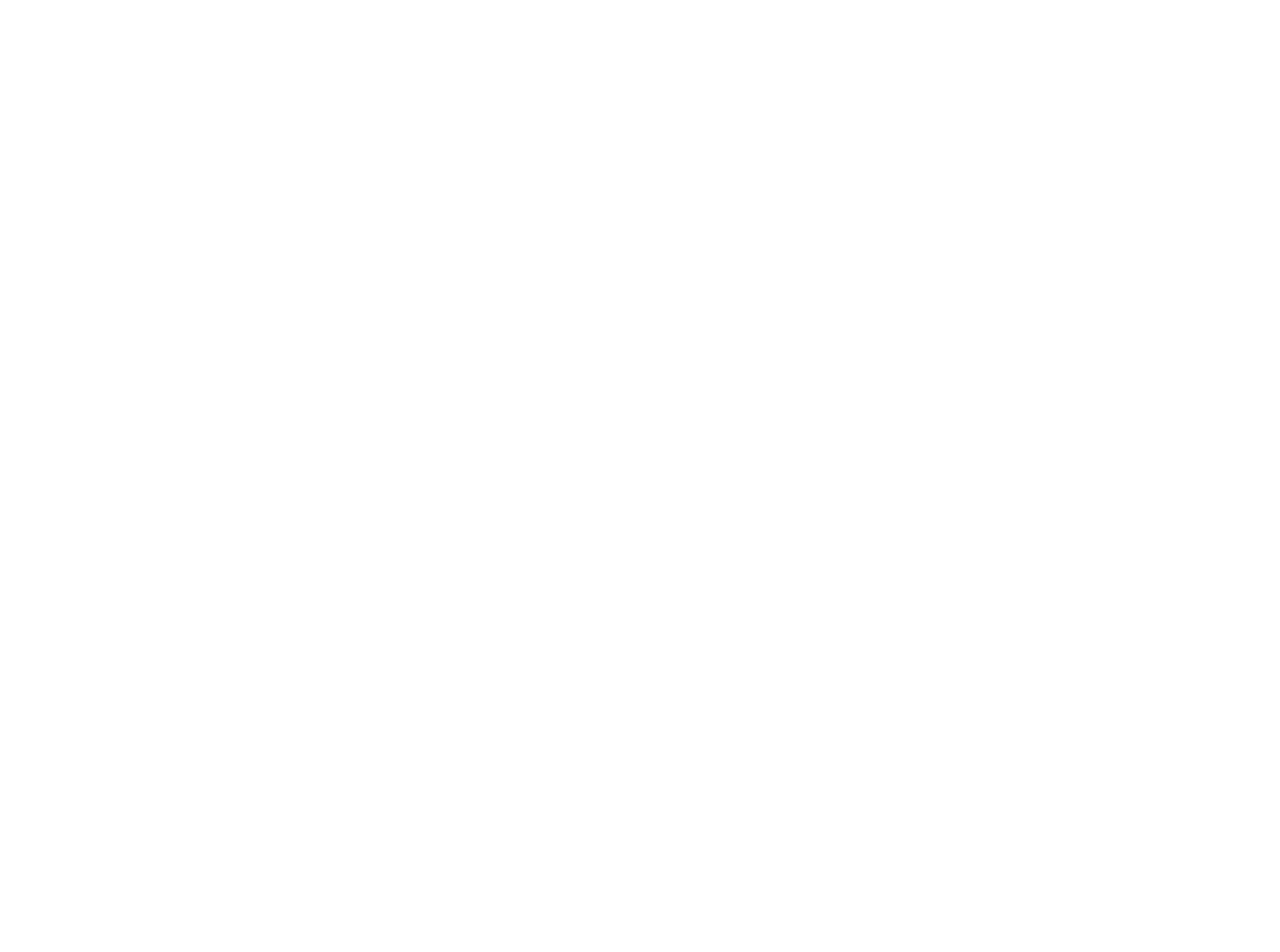
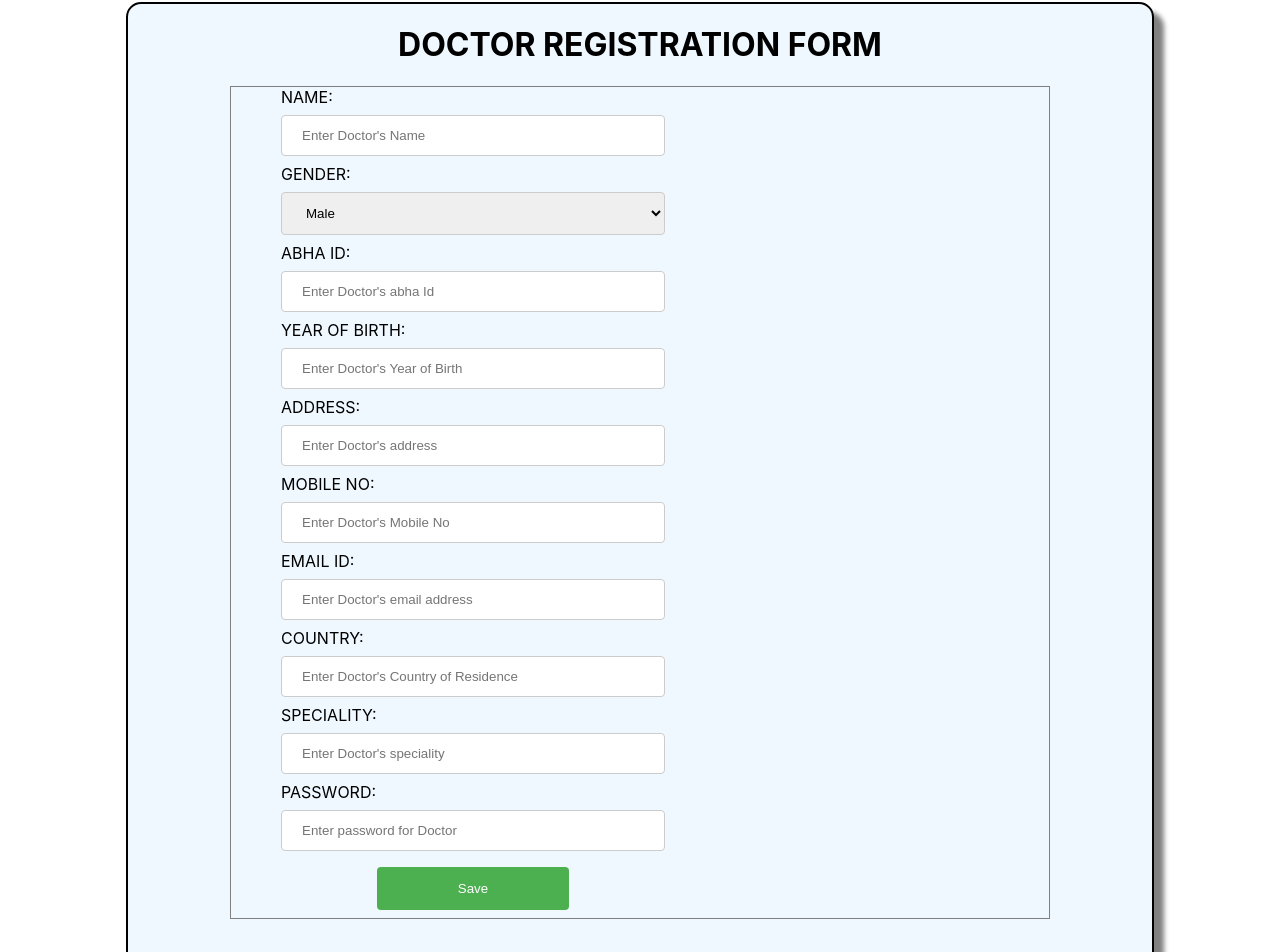
Before and after one commit to anshulsankhyan/Hospital-System-ABDM-, a React (Create React App) app in the folder frontend/: page /doctoradd in a window 1280 px wide. Shown: the part 142-1094 px from the top of the page. Before the commit the page ends 800 px from the top, so only its background shows below. Built offline with nearby package versions, Linux system fonts and the light colour scheme.

Commit message:
Added routes

```diff
--- a/frontend/src/App.js
+++ b/frontend/src/App.js
@@ -14,6 +14,8 @@
 import AdminLogin from './components/AdminLogin';
 import NoMatch from './components/NoMatch';
 import AdminSelect from './components/AdminSelect';
+import ReceptionistAdd from './components/ReceptionistAdd';
+import DoctorAdd from './components/DoctorAdd';
 
 function App() {
   return (
@@ -38,6 +40,8 @@
         <Route path='adminlogin' element={<AdminLogin/>}></Route>
 
         <Route path='adminselect' element={<AdminSelect/>}></Route>
+        <Route path='receptionistadd' element={<ReceptionistAdd/>}></Route>
+        <Route path='doctoradd' element={<DoctorAdd/>}></Route>
 
         <Route path='*' element={<NoMatch/>}></Route>
       </Routes>
--- a/frontend/src/components/DoctorAdd.js
+++ b/frontend/src/components/DoctorAdd.js
@@ -55,13 +55,16 @@
                     goToAdminSelect : true
                 })
             }
+            else {
+                alert('Server Down')
+            }
         })
     }
 
     render() {
         const { name, gender, yearOfBirth, abha_id, address, mobile, speciality, email_id, country, password, goToAdminSelect } = this.state
 
-        if(goToAdminSelect) return <Navigate to = 'adminselect'/>
+        if(goToAdminSelect) return <Navigate to = 'doctoradd'/>
         else
         return (
             <div className='registrationBlock'>
@@ -104,8 +107,8 @@
                         <label htmlFor='speciality'>SPECIALITY:</label>
                         <input type='text' id='speciality' name='speciality' placeholder="Enter Doctor's speciality" value={speciality} onChange={this.changeHandler} />
 
-                        <label htmlFor='password'>TEMPORARY PASSWORD:</label>
-                        <input type='text' id='password' name='password' placeholder="Enter temporary password for Doctor" value={password} onChange={this.changeHandler} />
+                        <label htmlFor='password'>PASSWORD:</label>
+                        <input type='text' id='password' name='password' placeholder="Enter password for Doctor" value={password} onChange={this.changeHandler} />
 
                         <button type='submit'>Save</button>
                     </form>
--- a/frontend/src/components/ReceptionistAdd.js
+++ b/frontend/src/components/ReceptionistAdd.js
@@ -49,11 +49,14 @@
                     goToAdminSelect : true
                 })
             }
+            else {
+                alert('Server Down')
+            }
         })
     }
     render() {
         const { name, gender, yearOfBirth, address, mobile, email_id, password, goToAdminSelect } = this.state
-        if(goToAdminSelect) return <Navigate to = 'adminselect'/>
+        if(goToAdminSelect) return <Navigate to = 'receptionistadd'/>
         else
         return (
             <div className='registrationBlock'>
@@ -87,8 +90,8 @@
                         <label htmlFor='email_id'>EMAIL ID:</label>
                         <input type='text' id='email_id' name='email_id' placeholder="Enter Receptionist's email address" value={email_id} onChange={this.changeHandler} />
 
-                        <label htmlFor='password'>TEMPORARY PASSWORD:</label>
-                        <input type='text' id='password' name='password' placeholder="Enter Receptionist's temporary password" value={password} onChange={this.changeHandler} />
+                        <label htmlFor='password'>PASSWORD:</label>
+                        <input type='text' id='password' name='password' placeholder="Enter Receptionist's password" value={password} onChange={this.changeHandler} />
 
                         <button type='submit'>Save</button>
                     </form>
```
